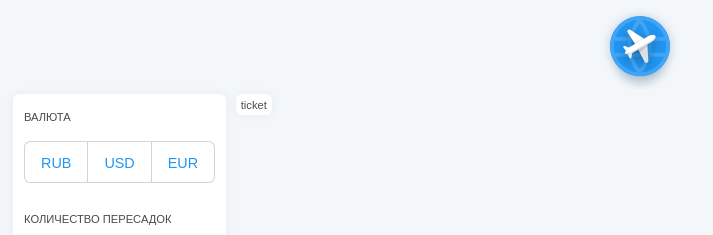
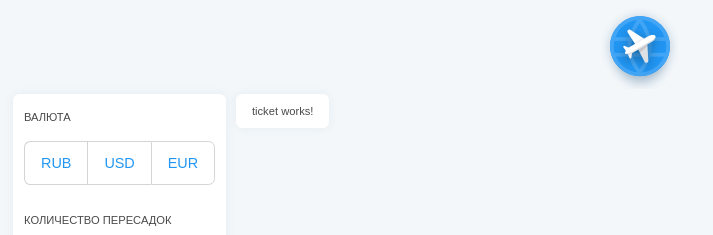
Before and after one commit to le2xx/Aviasales, an Angular app: page / in a window 1280 px wide. Shown: the top 235 px of the page, without its empty margins (0-713 px from the left). Built offline with nearby package versions, Linux system fonts and the light colour scheme.

Commit message:
Added TicketComponent
Make TicketComponent style file
Review FilterComponent style

```diff
--- a/src/app/app.component.html
+++ b/src/app/app.component.html
@@ -6,7 +6,7 @@
     <app-filter class="filter-block"></app-filter>
     <div class="tickets-block">
       <div class="ticket">
-        ticket
+        <app-ticket></app-ticket>
       </div>
     </div>
   </div>
--- a/src/app/app.module.ts
+++ b/src/app/app.module.ts
@@ -3,11 +3,13 @@ import { NgModule } from '@angular/core';
 
 import { AppComponent } from './app.component';
 import { FilterComponent } from './components/filter/filter.component';
+import { TicketComponent } from './components/ticket/ticket.component';
 
 @NgModule({
   declarations: [
     AppComponent,
-    FilterComponent
+    FilterComponent,
+    TicketComponent
   ],
   imports: [
     BrowserModule
--- a/src/app/components/filter/filter.component.html
+++ b/src/app/components/filter/filter.component.html
@@ -1,8 +1,8 @@
 
   <p>ВАЛЮТА</p>
   <div class="filter-block__currency">
-    <div class="filter-block__item filter-block__item_left" type="button" active >RUB</div>
-    <div class="filter-block__item" type="button">USD</div>
+    <div class="filter-block__item filter-block__item_left" type="button">RUB</div>
+    <div class="filter-block__item filter-block__item_center" type="button">USD</div>
     <div class="filter-block__item filter-block__item_right" type="button">EUR</div>
   </div>
   <br>
--- /dev/null
+++ b/src/app/components/ticket/ticket.component.html
@@ -0,0 +1,3 @@
+<p>
+  ticket works!
+</p>
--- /dev/null
+++ b/src/app/components/ticket/ticket.component.ts
@@ -0,0 +1,15 @@
+import { Component, OnInit } from '@angular/core';
+
+@Component({
+  selector: 'app-ticket',
+  templateUrl: './ticket.component.html',
+  styleUrls: ['./ticket.component.css']
+})
+export class TicketComponent implements OnInit {
+
+  constructor() { }
+
+  ngOnInit() {
+  }
+
+}
--- a/src/assets/styles/filter.component.scss
+++ b/src/assets/styles/filter.component.scss
@@ -13,29 +13,48 @@
 
   &__item {
     color: #2196f3;
-    padding: .8rem 1rem .7rem 1rem;
+    padding: .8rem 1rem .8rem 1rem;
     font: .9rem sans-serif;
     border: solid 1px #d2d5d6;
 
     &_left {
       border-radius: .4rem 0 0 .4rem;
       border-right-style: none;
+
+      &:hover {
+        @include hover-item;
+      }
+
+      &:hover + .filter-block__item_center {
+        border-left-style: none;
+      }
+    }
+
+    &_center {
+      border-right-style: none;
+
+      &:hover {
+        @include hover-item;
+        border-right-style: none;
+      }
+
+      &:hover + .filter-block__item_rignt {
+        border-left-color: #2196f3;
+      }
     }
 
     &_right {
       border-radius: 0 .4rem .4rem 0;
-      border-left-style: none;
+
+      &:hover {
+        @include hover-item;
+      }
     }
-  }
 
-  &__item:hover {
-    background-color: #f2fcff;
-    border: solid 1px #2196f3;
-  }
-
-  &__item:active {
-    background-color: #2196f3;
-    color: #ffffff;
+    &:active {
+      background-color: #2196f3;
+      color: #ffffff;
+    }
   }
 
   &__input-checkbox {
--- a/src/assets/styles/styles.scss
+++ b/src/assets/styles/styles.scss
@@ -30,5 +30,11 @@ p {
   display: flex;
 }
 
-@import "./app.component";
-@import "./filter.component";
+@mixin hover-item {
+  background-color: #f2fcff;
+  border: solid 1px #2196f3;
+}
+
+@import "app.component";
+@import "filter.component";
+@import "ticket.component";
```
Also changed, not shown: src/app/components/ticket/ticket.component.css (added), src/assets/styles/ticket.component.scss (added), 1 other file (tests, documents, lock files or other folders).
